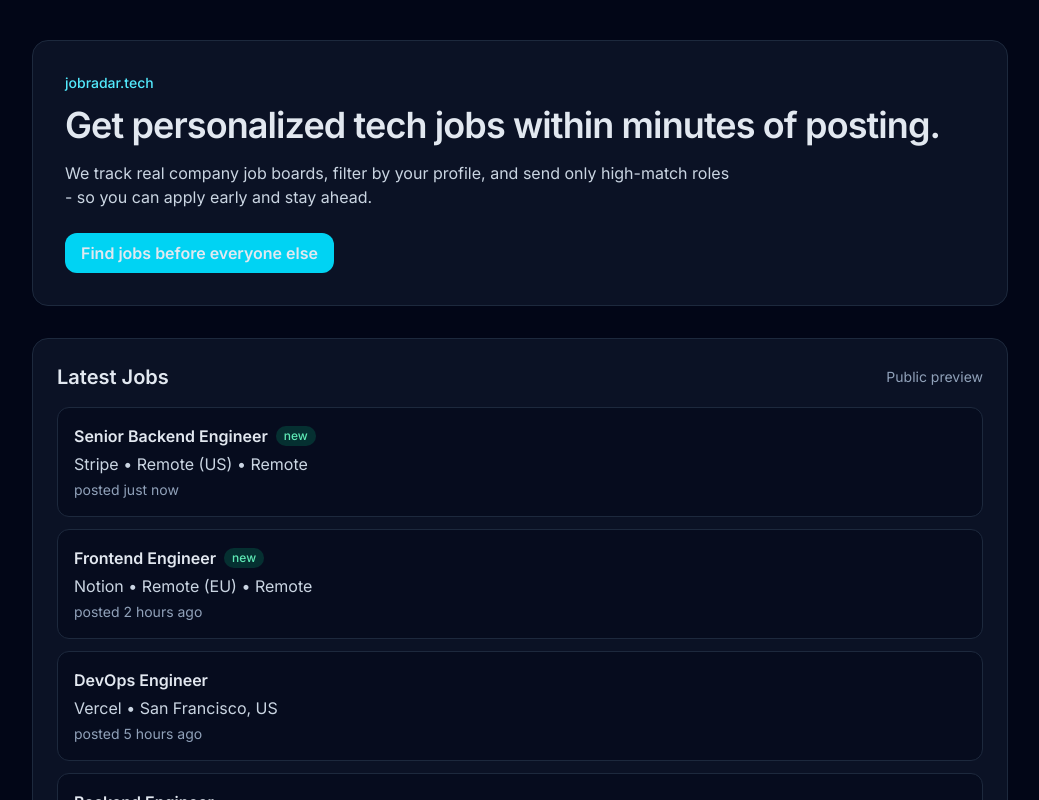
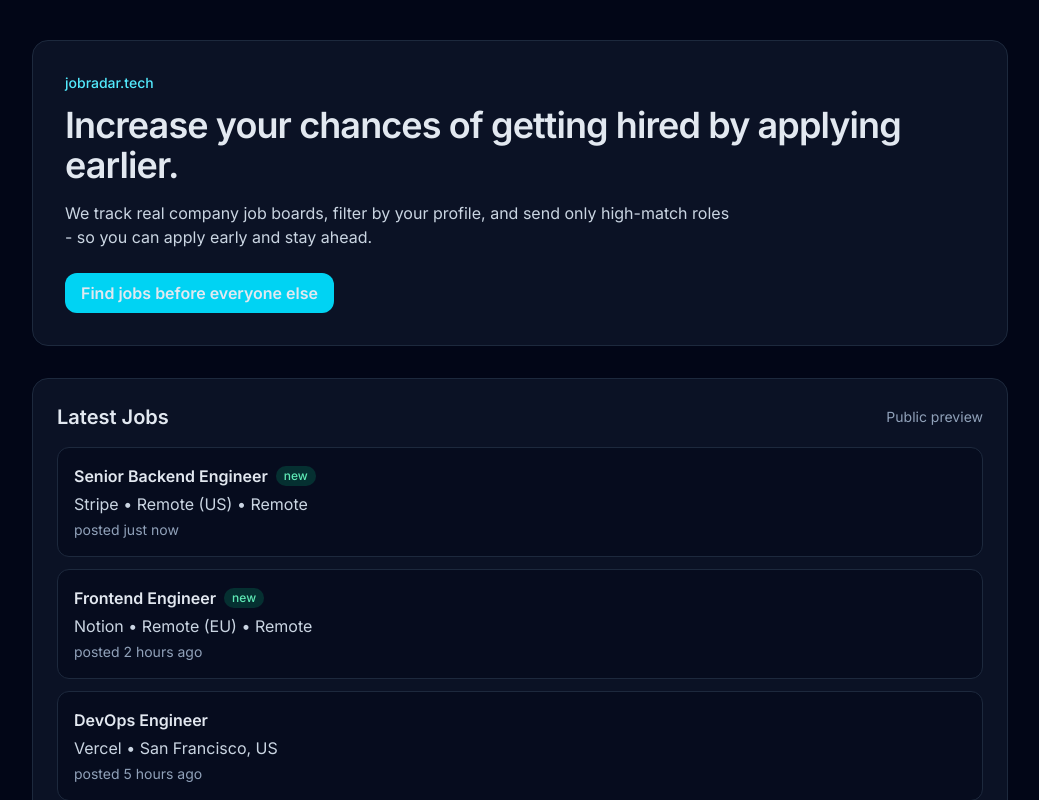
Before and after one commit to zsevic/jobradar, a Next.js app: page / in a window 1280 px wide. Shown: the top 800 px of the page, without its empty margins (120-1159 px from the left). Built offline with nearby package versions, Linux system fonts and the light colour scheme; no server answers.

Commit message:
Improve copy

```diff
--- a/src/app/page.tsx
+++ b/src/app/page.tsx
@@ -15,7 +15,7 @@ export default async function Home() {
       <section className="card p-8">
         <p className="text-sm font-medium text-cyan-300">jobradar.tech</p>
         <h1 className="mt-3 text-4xl font-semibold tracking-tight">
-          Get personalized tech jobs within minutes of posting.
+          Increase your chances of getting hired by applying earlier.
         </h1>
         <p className="mt-4 max-w-2xl text-slate-300">
           We track real company job boards, filter by your profile, and send
```
